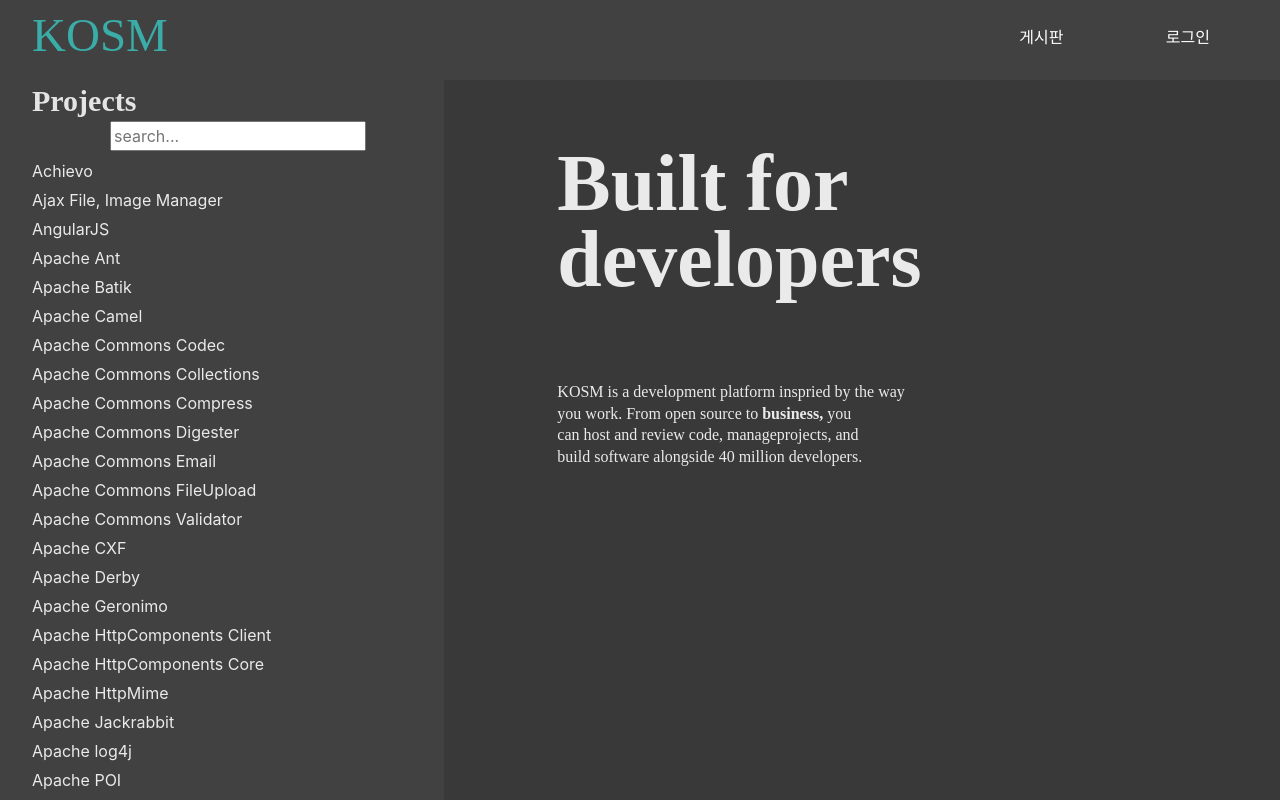
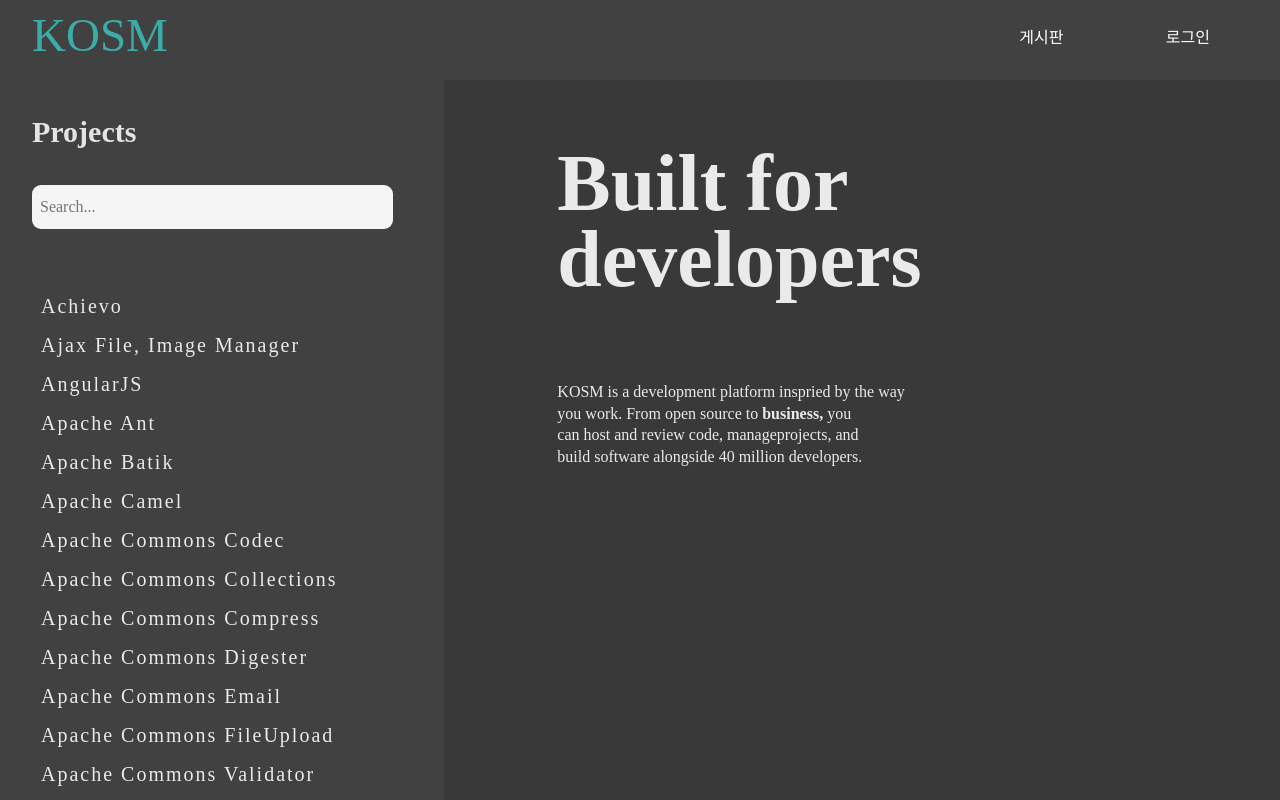
Before and after one commit to 0420syj/KOSM, a React (Create React App) app in the folder test6/frontend/: page / in a window 1280 px wide. Shown: the top 800 px of the page. Built offline with nearby package versions, Linux system fonts and the light colour scheme.

Commit message:
소스리스트 완료
- Zeplin 사양 반영(일부는 다름)
- 스크롤바 디자인 수정
- 소스리스트 영역 height 재계산 필요할 수 있음

```diff
--- a/test6/frontend/src/menu/SourceList.js
+++ b/test6/frontend/src/menu/SourceList.js
@@ -1,8 +1,8 @@
-import React, {useState} from 'react';
-import {Link} from 'react-router-dom';
+import React, { useState } from 'react';
+import { Link } from 'react-router-dom';
 import OpenSourceData from '../data/OpenSourceData';
 import './SourceList.scss';
-import {WIDTH, HEIGHT} from '../constants';
+import { WIDTH, HEIGHT } from '../constants';
 const SourceList = () => {
     const [Data, setData] = useState([]);
     const onChange = (e) => {
@@ -13,60 +13,80 @@ const SourceList = () => {
     return (
         <div
             style={{
+                height: '915px',
                 width: `444px`,
                 background: '#414141',
-                paddingLeft: `${WIDTH * 48}px`}}>
-            <div>
+                paddingLeft: `${WIDTH * 48}px`,
+                paddingTop: `${HEIGHT * 38}px`,
+            }}>
             <div
                 style={{
                     color: '#e4e4e4',
                     width: `${WIDTH * 121}px`,
                     height: '41px',
                     fontFamily: 'NotoSans',
-                        fontSize:'30px',
+                    fontSize: '30px',
                     fontWeight: 'bold',
                     fontStretch: 'normal',
                     fontStyle: 'normal',
                     lineHeight: '1.37',
                     letterSpacing: 'normal',
-                        textAlign: 'left'}}>
+                    textAlign: 'left',
+                    marginBottom: '33px'
+                }}>
                 Projects
                 </div>
             <div>
                 <label
                     style={{
-                            justifyContent:'center',
-                            display: 'flex'}}>
+                        justifyContent: 'left',
+                        display: 'flex'
+                    }}>
                     <input
                         type='text'
-                            placeholder='search...'
-                            onChange={onChange}/>
+                        placeholder='Search...'
+                        style={{
+                            fontFamily: 'NotoSans',
+                            width: '361px',
+                            height: '44px',
+                            border: 'none',
+                            borderRadius: '9px',
+                            backgroundColor: '#f5f5f5',
+                            padding: '2px 8px',
+                            marginBottom: '52px'
+                        }}
+                        onChange={onChange} />
                 </label>
             </div>
-            </div>
+            <div
+                style={{
+                    overflowY: 'scroll',
+                    height: '701px' // 추가 계산 필요
+                }}>
                 <ul
                     style={{
-                    overflowY: 'scroll',
-                    height: `990px`,
-                    maxHeight: `990px`,
                         listStyleType: 'none',
-                    margin:'0px 0px 0px 0px',
-                    padding: '0px 0px 0px 0px'}}>
+                        paddingLeft: '9px',
+                        fontFamily: 'NotoSans',
+                        fontSize: '20px',
+                        lineHeight: '34px',
+                        letterSpacing: '2px',
+                    }}>
                     {
                         Data.length === 0 ?
                             OpenSourceData.map(item => {
-                        return  <li key={item.id}>
+                                return <li key={item.id}>
                                     <Link to={`/source/${item.value}`}
                                         className='sourceList'>
                                         {item.value}
                                     </Link>
                                 </li>
-                    }):
+                            }) :
 
                             Data.map(item => {
                                 return <li key={item.id} >
                                     <Link
-                                to = {`/source/${item.value}`}
+                                        to={`/source/${item.value}`}
                                         className='sourceList'>
                                         {item.value}
                                     </Link>
@@ -75,6 +95,7 @@ const SourceList = () => {
                     }
                 </ul>
             </div>
+        </div>
     )
 }
 
```
Lines whose indentation alone changed are shown as unchanged.
